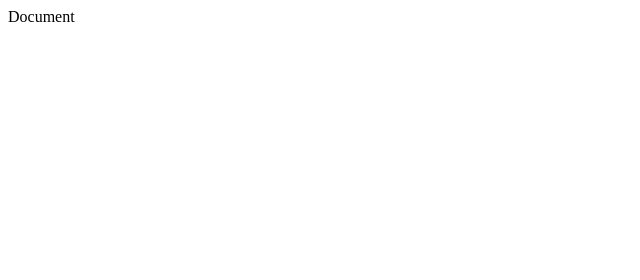
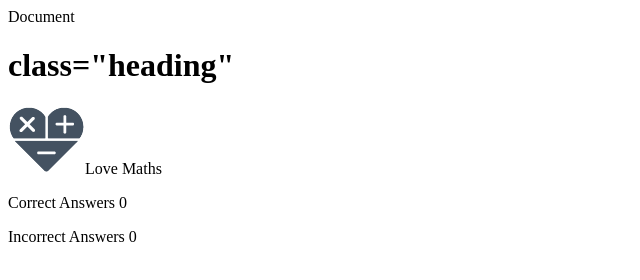
Before and after one commit to ifzalmalook/lovemaths, a plain HTML site: page index.html in a window 1280 px wide. Shown: the whole page, without its empty margins (0-640 px from the left). Drawn offline with Linux system fonts and the light colour scheme.

Commit message:
Add basic html structure for heading and score area

```diff
--- a/index.html
+++ b/index.html
@@ -3,10 +3,24 @@
 <head>
     <meta charset="UTF-8">
     <meta name="viewport" content="width=device-width, initial-scale=1.0">
+    <!-- font awesome and google fonts -->
+    <link rel="stylesheet" href="https://use.fontawesome.com/releases/v5.7.2/css/all.css" integrity="sha384-fnmOCqbTlWIlj8LyTjo7mOUStjsKC4pOpQbqyi7RrhN7udi9RwhKkMHpvLbHG9Sr" crossorigin="anonymous">
+    <link href="https://fonts.googleapis.com/css?family=Raleway%7CRighteous" rel="stylesheet">
     <link rel = "stylesheet" href="assets/css/style.css"
     <title>Document</title>
 </head>
 <body>
+    <h1>class="heading" </h1>
+
+    <div class="game-area">
+        <img src="assets/images/logo.png" alt="logo" class="logo">Love Maths
+    </div>
+
+    <div class="score-area">
+        <p class="scores">Correct Answers <span id="score">0</span></p>
+        <p class="scores">Incorrect Answers <span id="incorrect">0</span></p>
+    </div>
+
     <script src="assets/js/script.js"></script>
 </body>
 </html>
```
Also changed, not shown: assets/images/logo.png (added).
